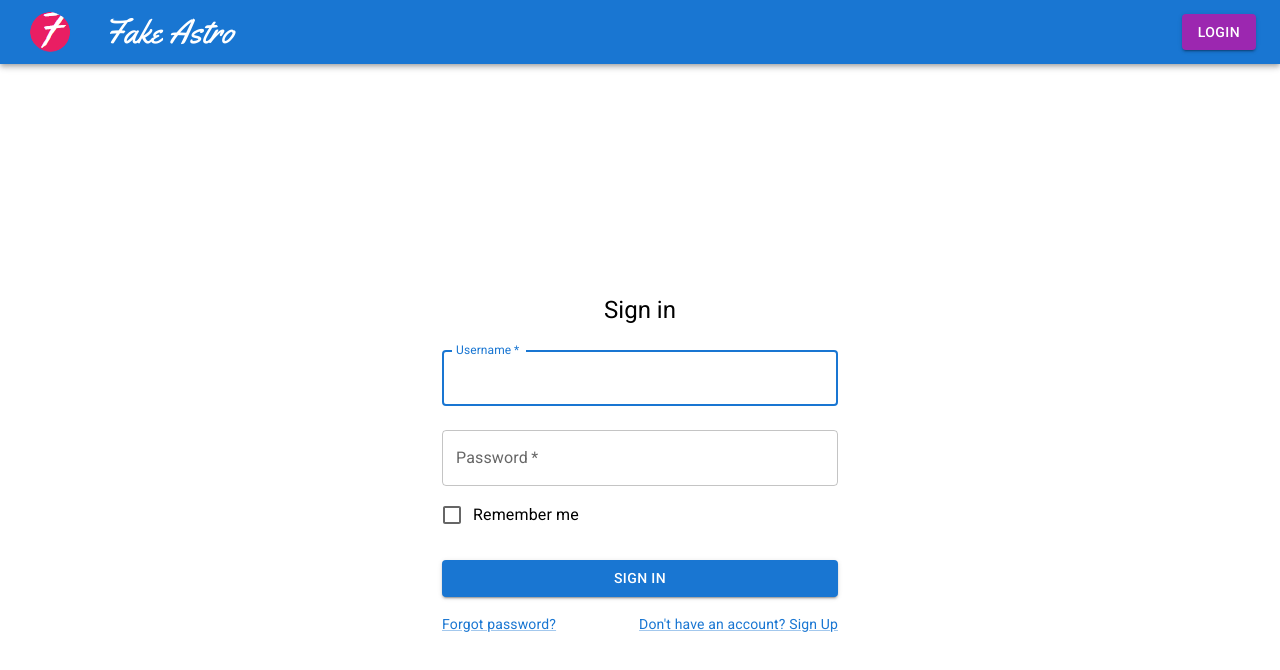
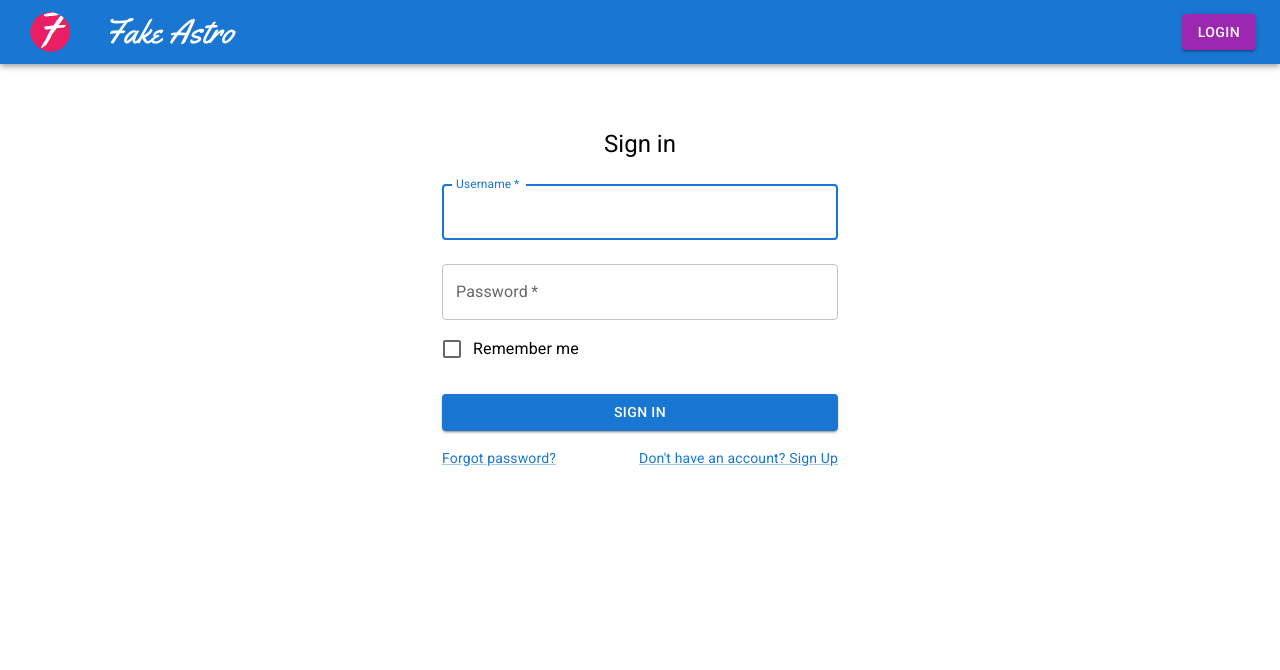
Before and after one commit to gabriel-moura2/fake-astro, a Next.js app: page /login in a window 1280 px wide. Shown: the top 670 px of the page. Built offline with nearby package versions, Linux system fonts and the light colour scheme.

Commit message:
Adicionando margem ao login

```diff
--- a/pages/login.jsx
+++ b/pages/login.jsx
@@ -2,7 +2,6 @@ import React, {useState} from 'react';
 import Head from 'next/head';
 import { useRouter } from 'next/router';
 import { Container, Box, Avatar, Typography, TextField, FormControlLabel, Checkbox, Button, Grid, Link } from '@mui/material';
-import '../styles/Login.module.css';
 
 const Login = (props) => {
 	const router = useRouter();
@@ -15,14 +14,14 @@ const Login = (props) => {
 	}
 
 	return (
-		<div className='container'>
+		<div>
 			<Head>
 				<title>Fake Astro - Login</title>
 				<meta name="description" content="Generated by create next app" />
 				<link rel="stylesheet" href="https://fonts.googleapis.com/css?family=Roboto:300,400,500,700&display=swap"/>
 				<meta name="viewport" content="initial-scale=1, width=device-width" />
 			</Head>
-			<Container component="main" maxWidth="xs">
+			<Container component="main" maxWidth="xs" sx={{mt: 8}}>
 		        <Box
 		          sx={{
 		            display: 'flex',
```
